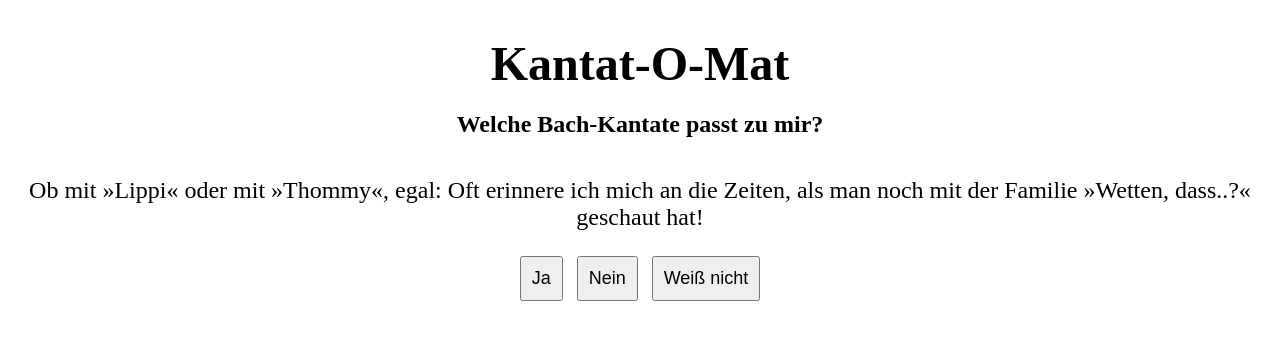
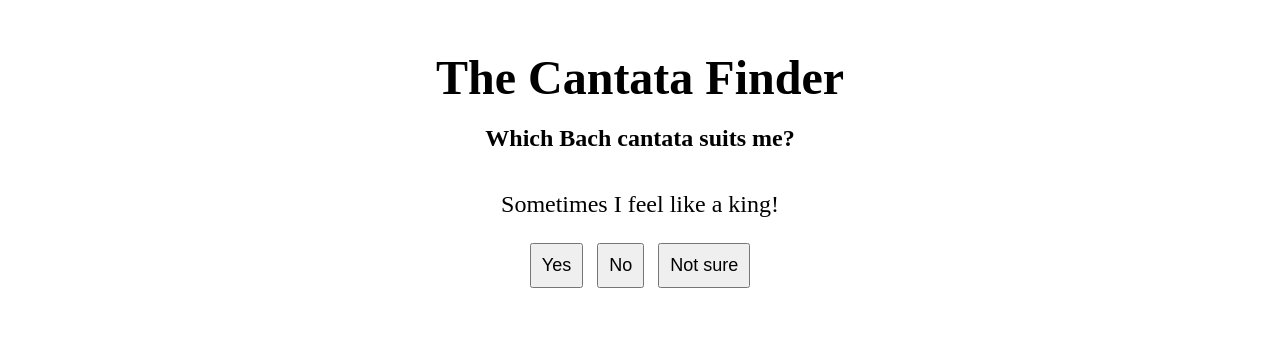
Before and after one commit to Arnoldinho1979/the-cantata-finder, a plain HTML site: page index.html in a window 1280 px wide. Shown: the part 410-750 px from the top of the page. Drawn offline with Linux system fonts and the light colour scheme.

Commit message:
Update index.html

```diff
--- a/index.html
+++ b/index.html
@@ -3,7 +3,7 @@
 <head>
     <meta charset="UTF-8">
     <meta name="viewport" content="width=device-width, initial-scale=1.0">
-    <title>Kantat-O-Mat</title>
+    <title>The Cantata Finder</title>
     <style>
         body {
             font-family: "Times New Roman", serif;
@@ -25,30 +25,30 @@
 </head>
 <body>
 <img src="https://upload.wikimedia.org/wikipedia/commons/a/ad/Bachfest_Logo.svg" alt="Logo" style="width: 400px; height: auto; margin-top: 10px; margin-bottom: 20px;">
-<h1 style="text-align: center; font-size: 3em; margin-bottom: 0px; width: 100%">Kantat-O-Mat</h1>
-<h2 style="text-align: center; margin-bottom: 19px; width: 100%;">Welche Bach-Kantate passt zu mir?</h2>
+<h1 style="text-align: center; font-size: 3em; margin-bottom: 0px; width: 100%">The Cantata Finder</h1>
+<h2 style="text-align: center; margin-bottom: 19px; width: 100%;">Which Bach cantata suits me?</h2>
 
 <div class="statement" id="question"></div>
 <div class="button-container">
-    <button class="button" onclick="answer(1)">Ja</button>
-    <button class="button" onclick="answer(2)">Nein</button>
-    <button class="button" onclick="answer(3)">Weiß nicht</button>
+    <button class="button" onclick="answer(1)">Yes</button>
+    <button class="button" onclick="answer(2)">No</button>
+    <button class="button" onclick="answer(3)">Not sure</button>
 </div>
 
 <script>
     const statements = [
-        "Ob mit »Lippi« oder mit »Thommy«, egal: Oft erinnere ich mich an die Zeiten, als man noch mit der Familie »Wetten, dass..?« geschaut hat!",
-        "Bei hohen Geräuschen bekomme ich umgehend einen Hörsturz.",
-        "Ausgepustete Eier und morgens um 4.30 Uhr raus: Ich liebe es!",
-        "Ich feiere gerne und oft – und dabei darf es ruhig einmal krachen!",
-        "Gerne denke ich an den Musikunterricht in meiner Grundschulzeit zurück.",
-        "Ich mag es, mich manchmal in meine Traurigkeit fallenzulassen.",
-        "Bevor ich in einem Restaurant esse, schau ich mir die Google-Bewertungen an.",
-        "Ich zähle mich zu den geduldigsten Menschen der Welt.",
-        "»Die Ratten der Lüfte«, dieses Geflatter und Gepicke: Na und? Ich finde Tauben total super!",
-        "Zumindest so ein bisschen spirituell sind wir doch alle, oder?",
-        "Weihnachten ist das einzige Fest, das ich in meinem Leben akzeptiere!",
-        "Leipzig = Stern des Ostens!"
+        "Sometimes I feel like a king!",
+        "High-pitched sounds give me instant hearing loss.",
+        "I’m all about the Easter Bunny – no other rabbit will cut it!",
+        "I love to party – and I’m all for making some noise while I’m at it!",
+        "Sometimes, I find myself whistling a little melody while going about my day.",
+        "Sometimes, I like to let myself fall into my sadness.",
+        "Before I eat at a restaurant, I check the Google reviews.",
+        "I consider myself one of the most patient people in the world.",
+        "I wish the seagulls in Hitchcock's 'The Birds' were pigeons. Because I just love pigeons!",
+        "At least we're all a little bit spiritual, aren't we?",
+        "Christmas is the only holiday I accept in my life!",
+        "Leipzig is the most beautiful city in Eastern Germany."
     ];
 
     const kantaten = {
@@ -938,7 +938,7 @@
     function showResult() {
         let result = determineResult();
         document.getElementById("question").innerHTML = `
-            Am besten passt zu dir die Bach-Kantate ...<br><br>${result.kantate}<br><br>
+            The one that suits me best is...<br><br>${result.kantate}<br><br>
             <iframe width="560" height="315" src="${result.videoUrl}" frameborder="0" allowfullscreen></iframe>
         `;
         document.querySelectorAll("button").forEach(btn => btn.style.display = "none");
```
